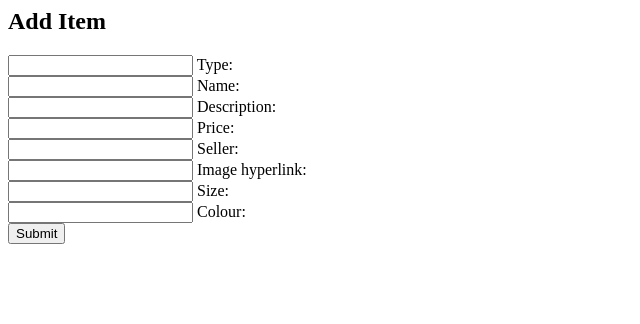
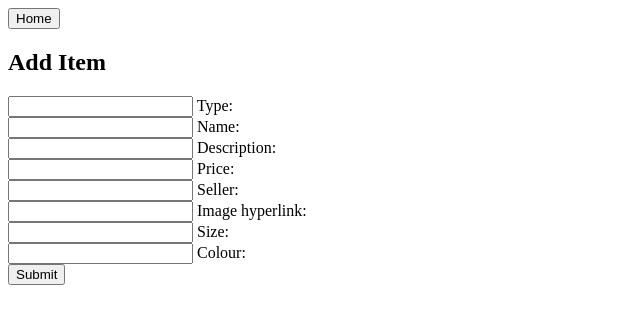
Before and after one commit to gokceskocaman/ceng495_hw1, a Flask app: template templates/addItem.html in a window 1280 px wide. Shown: the top 324 px of the page, without its empty margins (0-640 px from the left). Run offline with Flask 2, Linux system fonts and the light colour scheme; the template is opened without the code that fills it, so the values that code supplies are empty; parts of the project's set-up code (start-up, migrations or seed data) failed here and were passed over; some libraries are stand-ins or nearby versions.

Commit message:
filtering

```diff
--- a/templates/addItem.html
+++ b/templates/addItem.html
@@ -1,8 +1,14 @@
+<div>
+  <a href="{{ url_for('home') }}">
+      <input type="submit" value="Home">
+  </a>
+</div>
+
 <div class="login-box">
     <h2>Add Item</h2>
     <form method="post" action="/submitItem" class="addForms">
       <div class="user-box">
-        <input type="text" id="type" name="type">
+        <input type="text" id="type" name="type (Clothing, computer, monitor or snack )">
         <label for="type">Type:</label>
       </div>
       <div class="user-box">
--- a/templates/home.html
+++ b/templates/home.html
@@ -37,10 +37,10 @@
 
 
 <form method="get">
-    <label for="category">Category:</label>
+    <label for="category">Type:</label>
     <select name="category" id="type">
       <option value="">All</option>
-      <option value="Gokce">Clothing</option>
+      <option value="Clothing">Clothing</option>
       <option value="computer">Computer Components</option>
       <option value="monitor">Monitor</option>
       <option value="snack">Snacks</option>
@@ -59,7 +59,7 @@
                 <div class="card text-black">
                     <i class="fab fa-apple fa-lg pt-3 pb-1 px-3"></i>
                     <a href="{{ url_for('productDisplay', productId=product._id) }}"><img src={{ product.image }} class="card-img-top"
-                        style="width: 300px; height: 200px;"/></a>
+                        style="width: 300px; height: 300px;"/></a>
                     <div class="card-body">
                         <div class="text-center">
                             <h5 class="card-title"> {{ product.name }}</h5>
```
